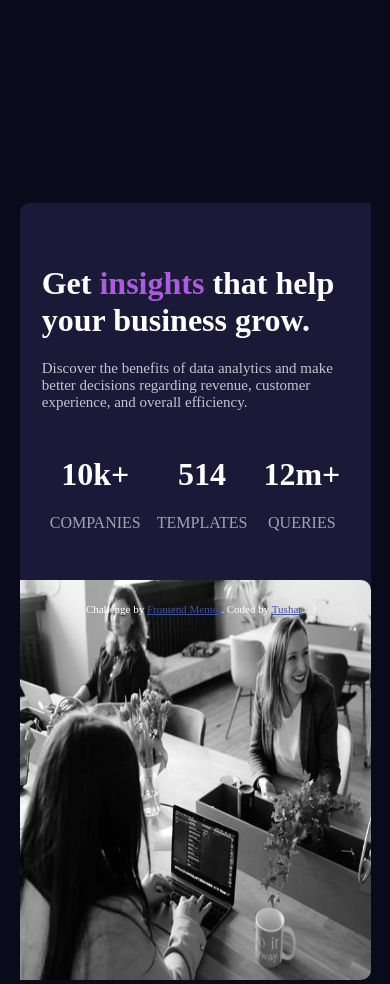
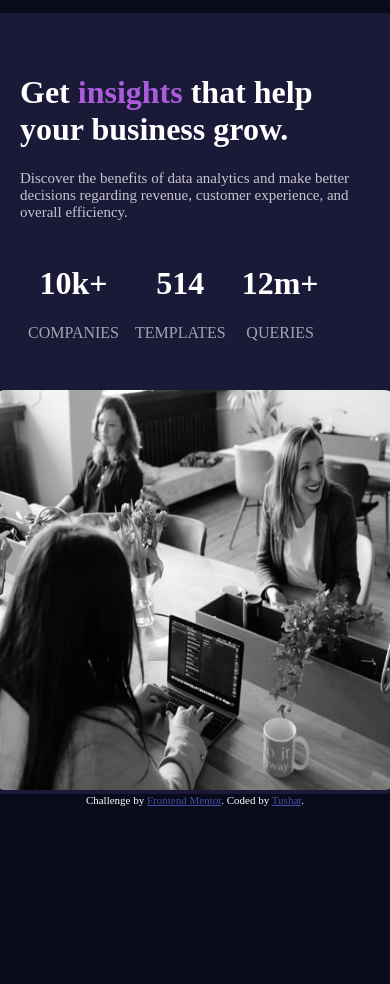
Before and after one commit to TS2410/.stat-preview-frontend-mentor, a plain HTML site: page index.html in a window 390 px wide. After the commit the page ends 844 px from the top, so only its background shows below. Drawn offline with Linux system fonts and the light colour scheme.

Commit message:
made it responsive

```diff
--- a/index.html
+++ b/index.html
@@ -12,15 +12,12 @@
   <style>
     @media(max-width: 700px){
       .main{
-        margin: 20px;
-        height: 800px;
-        display: flex;
-        flex-direction: column;
         flex-wrap: wrap;
+        border-radius: 10px;
       }
-      body{
-        display: flex;
-
+      .img{
+        height: auto;
+        border-radius: 10px;
       }
     }
     .attribution {
@@ -41,10 +38,11 @@
     }
     .main{
       background-color: hsl(244, 38%, 16%);
-      width: 90%;
+      width: 80%;
+      min-width: 400px;
       max-width: 850px;
       margin: 0;
-      height: 400px;
+      height: auto;
       display: flex;
       justify-content: center;
       align-items: center;
@@ -54,8 +52,8 @@
     }
     .container{
       padding: 40px;
-      width: 400px;
-
+      text-wrap: wrap;
+      min-width: 350px;
     }
     .category{
       display: flex;
@@ -73,12 +71,10 @@
       text-align: left;
     }
     .img{
-      height: 400px;
+      min-height: 400px;
       border-top-right-radius: 10px;
       border-bottom-right-radius: 10px;
       width: 100%;
-    }
-    .img-div{
       width: 400px;
       min-width: 330px;
     }
```
